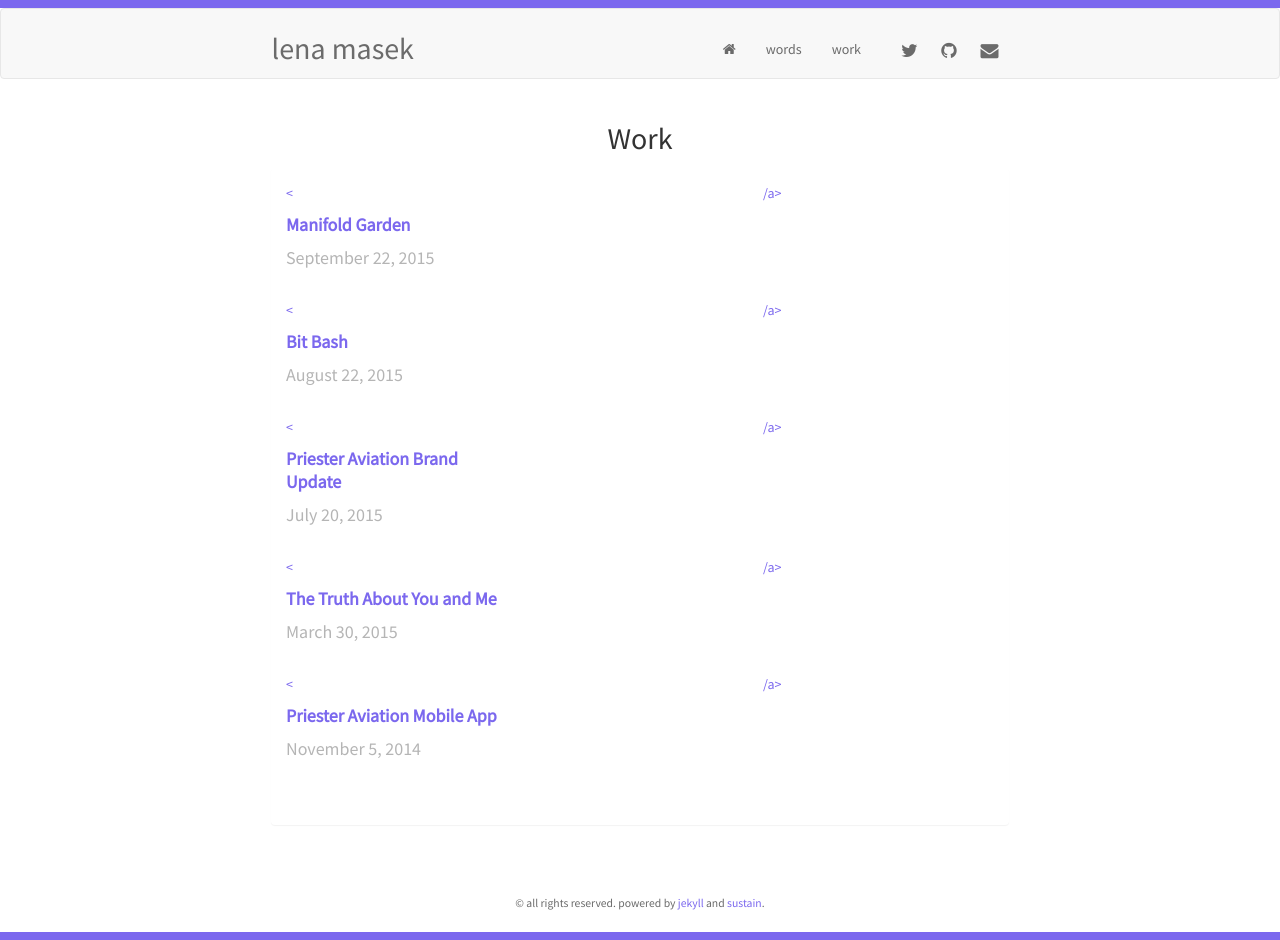
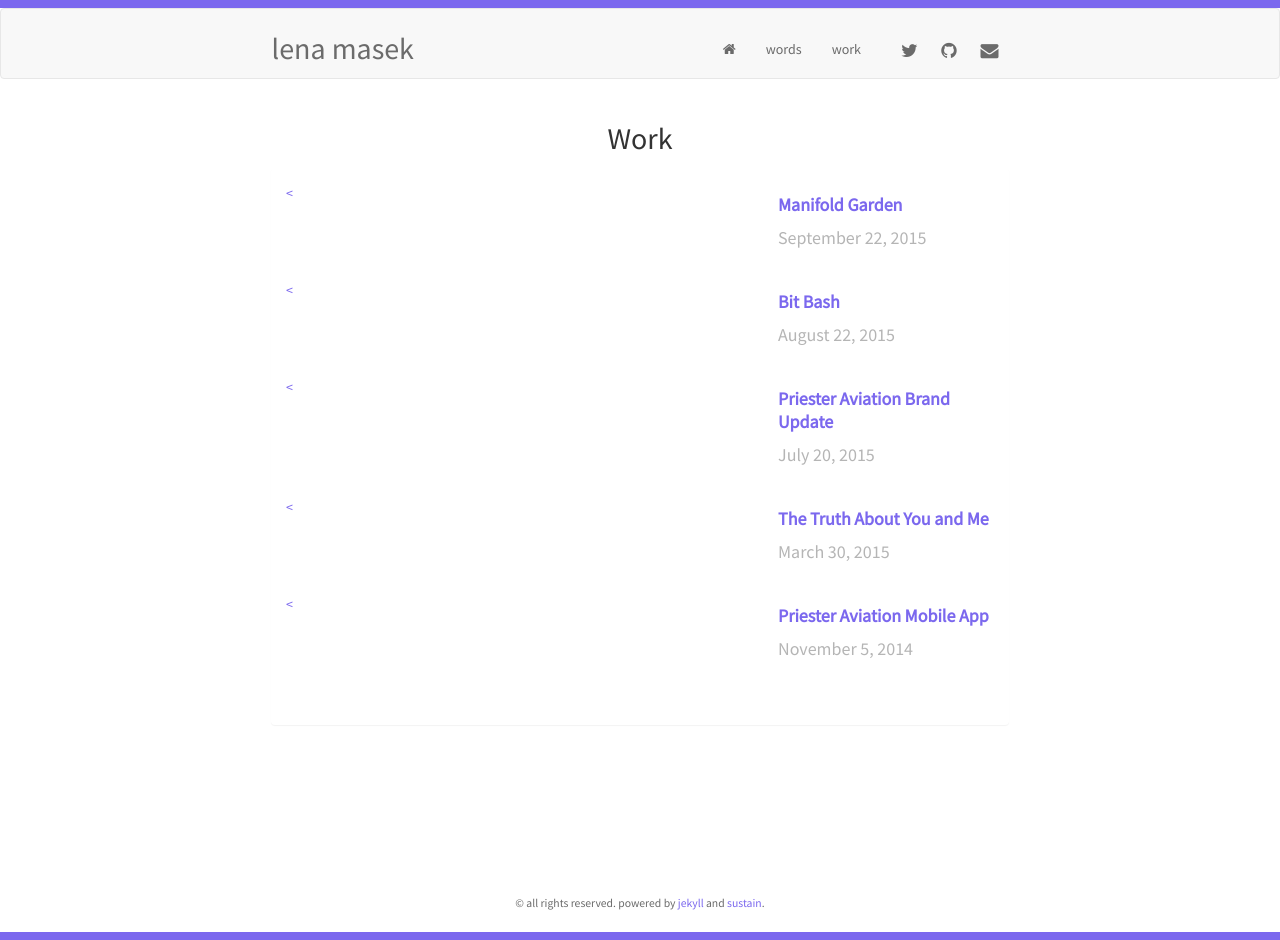
Before and after one commit to lenamasek/lenamasek.github.io, a Jekyll site: the page built from projects.html, in a window 1280 px wide. Built offline with Jekyll 4.4.1, drawn with Linux system fonts in a browser that asks for light colours; nearby versions of some CDN libraries.

```diff
--- a/projects.html
+++ b/projects.html
@@ -15,7 +15,7 @@
 			 <div class="col-sm-8 col-md-8 col-lg-8" class="work-image-bg">
 				 	<!-- <img src="{{ post.image }}" class="img-responsive"> --><
 
-				 </div>/a>
+				 </div></a>
 
 				<!--  <div class="col-sm-8 col-md-8 col-lg-8">
 				 	<a href="{{ site.baseurl }}{{ post.url }}"><img src="{{ post.image }}" class="img-responsive"></a>
```
